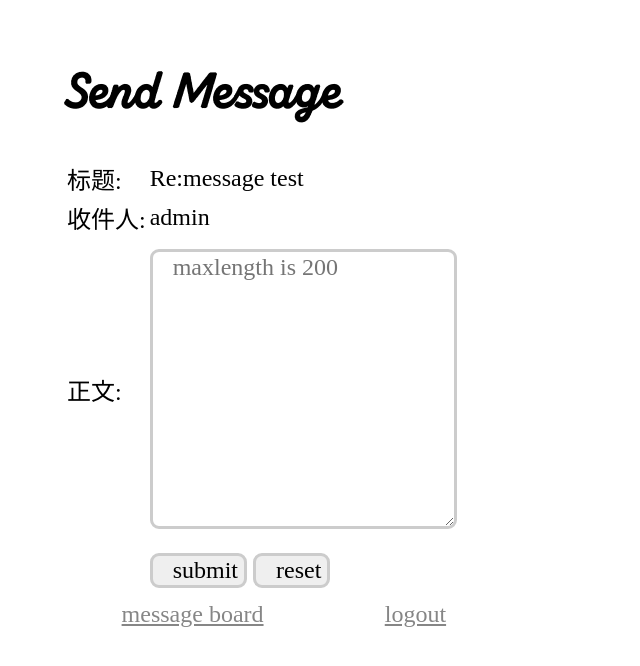
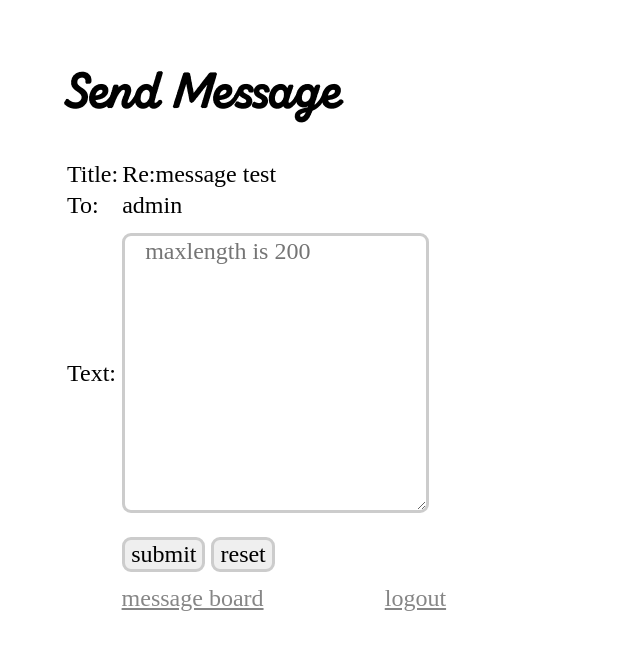
Before and after one commit to Aquilao/message_board, a PHP site: page /reply.php?reply=1 in a window 1280 px wide. Shown: the top 666 px of the page, without its empty margins (0-640 px from the left). Run offline with PHP 8.4, Linux system fonts and the light colour scheme; a user stored in the database is signed in; data comes from the database, SQL or seed files in the repository; some web fonts are replaced.

Commit message:
[+] Fix bug about reply page UI

```diff
--- a/reply.php
+++ b/reply.php
@@ -7,7 +7,7 @@ session_start();
 if(@$author = $_SESSION['name']){
 }
 else{
-  echo "<script>alert('Please sign in!');location.href='login.php'</script>";
+  echo "<script>alert('您还未登录！');location.href='login.php'</script>";
 }
 $reply = $_GET['reply'];
 $select_target = "select author, title from messages where mid = '$reply'";
@@ -25,10 +25,10 @@ if ($result = mysqli_query($db, $select_target)) {
       $messages = htmlspecialchars($_POST['message'], ENT_QUOTES);
       $insert = "insert into messages value(NULL, '$author', '$target', '$title', '$messages', now(), '$reply')";
       if (mysqli_query($db, $insert)) {
-        echo "<script>alert('Send message success!');location.href='board.php'</script>";
+        echo "<script>alert('留言成功！');location.href='board.php'</script>";
       }
       else {
-        echo "<script>alert('Send message failed!')</script>";
+        echo "<script>alert('留言失败！')</script>";
       }
       mysqli_close($db);
     }
@@ -44,29 +44,32 @@ if ($result = mysqli_query($db, $select_target)) {
 </head>
 
 <body>
+  <div>
   <h1>Send Message</h1>
   <form action="reply.php?reply=<?php echo "$reply"?>" method="post">
     <table>
       <tr>
-        <td>标题:</td>
+        <td>Title:</td>
         <td><?php echo "{$title}"; ?></td>
       </tr>
       <tr>
-        <td>收件人:</td>
+        <td>To:</td>
         <td><?php echo "{$target}"; ?></td>
       </tr>
       <tr>
-        <td>正文:</td>
+        <td>Text:</td>
         <td><textarea rows="10" name="message" maxlength="200" placeholder="maxlength is 200"></textarea></td>
       </tr>
       <tr>
         <td></td>
-        <td><input type="submit" value="submit"/>
-          <input type="reset" value="reset"/></td>
+        <td><button type="submit">submit</button>
+            <button type="reset">reset</button>
+        </td>
       </tr>
     </table>
     <a href="./board.php">message board</a>
     <a href="./logout.php">logout</a>
   </form>
+</div>
 </body>
 </html>
```
